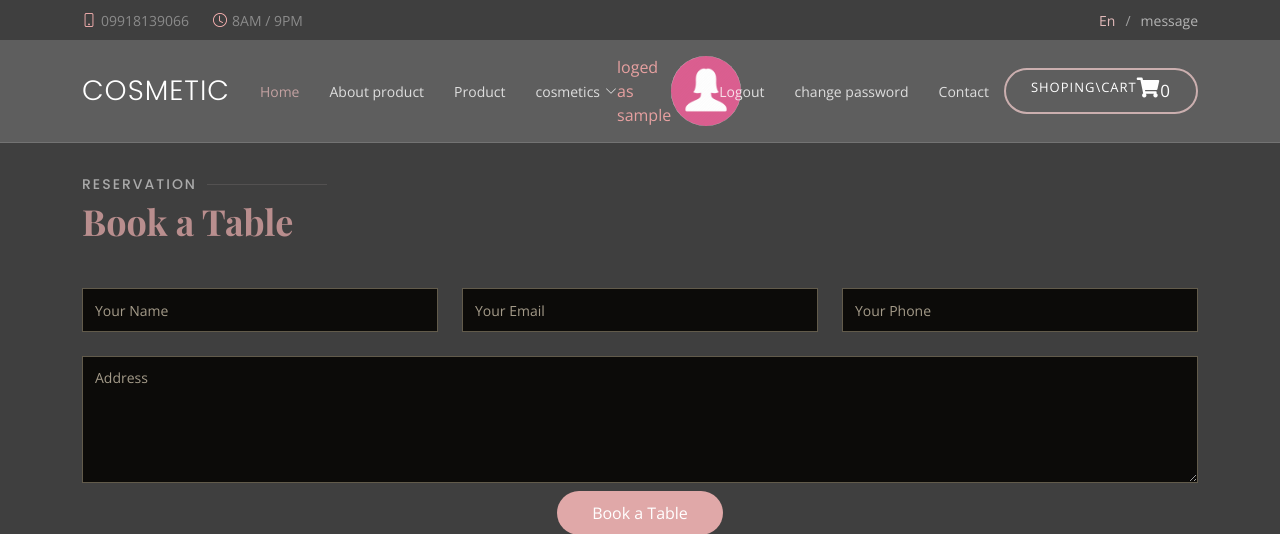
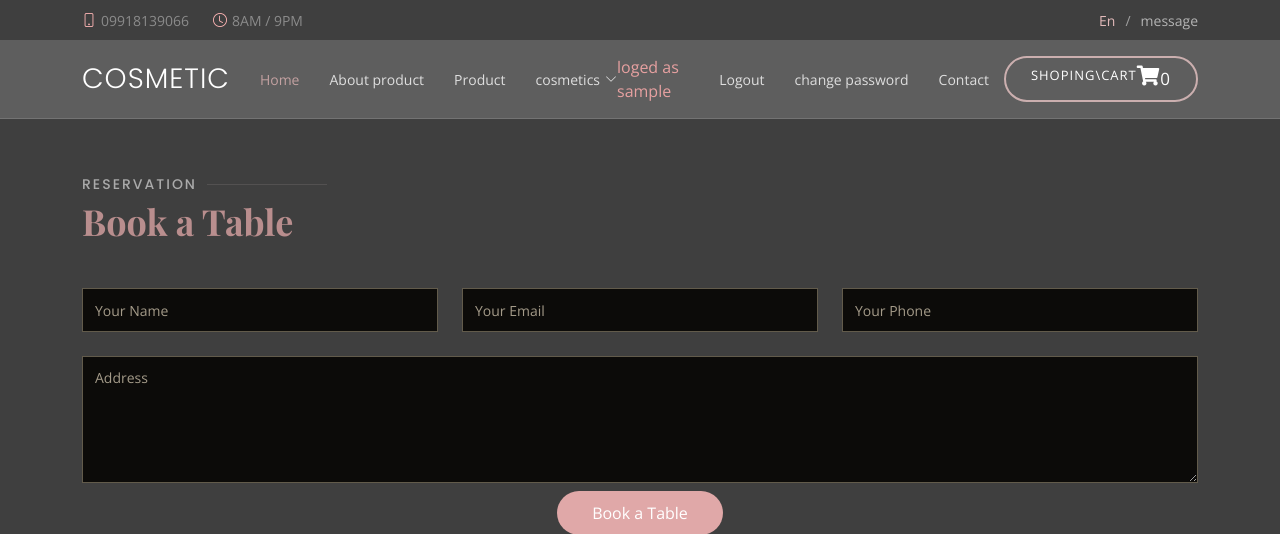
Before and after one commit to mhidusti/cosmeticorg, a Django app: page /order/ in a window 1280 px wide. Shown: the top 534 px of the page. Run offline with Django 5.2, Linux system fonts and the light colour scheme; the visitor is signed in with stand-in values (Sample User, id 1); data that the repository does not hold is empty; some libraries are stand-ins or nearby versions; some web fonts are replaced.

Commit message:
base image user

```diff
--- a/templates/base.html
+++ b/templates/base.html
@@ -93,7 +93,7 @@
           </li>
           {% if request.user.is_authenticated %}
           <li style="color: #e7a1a1;">loged as {{request.user.username}}</li>
-          <li><img src={{request.user.image.url}} style="border-radius: 50%;width:500%; height: 500%;"></li>&nbsp;
+          <!-- <li><img src={{request.user.image.url}} style="border-radius: 50%;width:500%; height: 500%;"></li>&nbsp; -->
 
           <li><a href="{% url 'accounts:logout' %}">Logout</a></li>
           <li><a href="{% url 'password_change' %}">change password</a></li>
```
